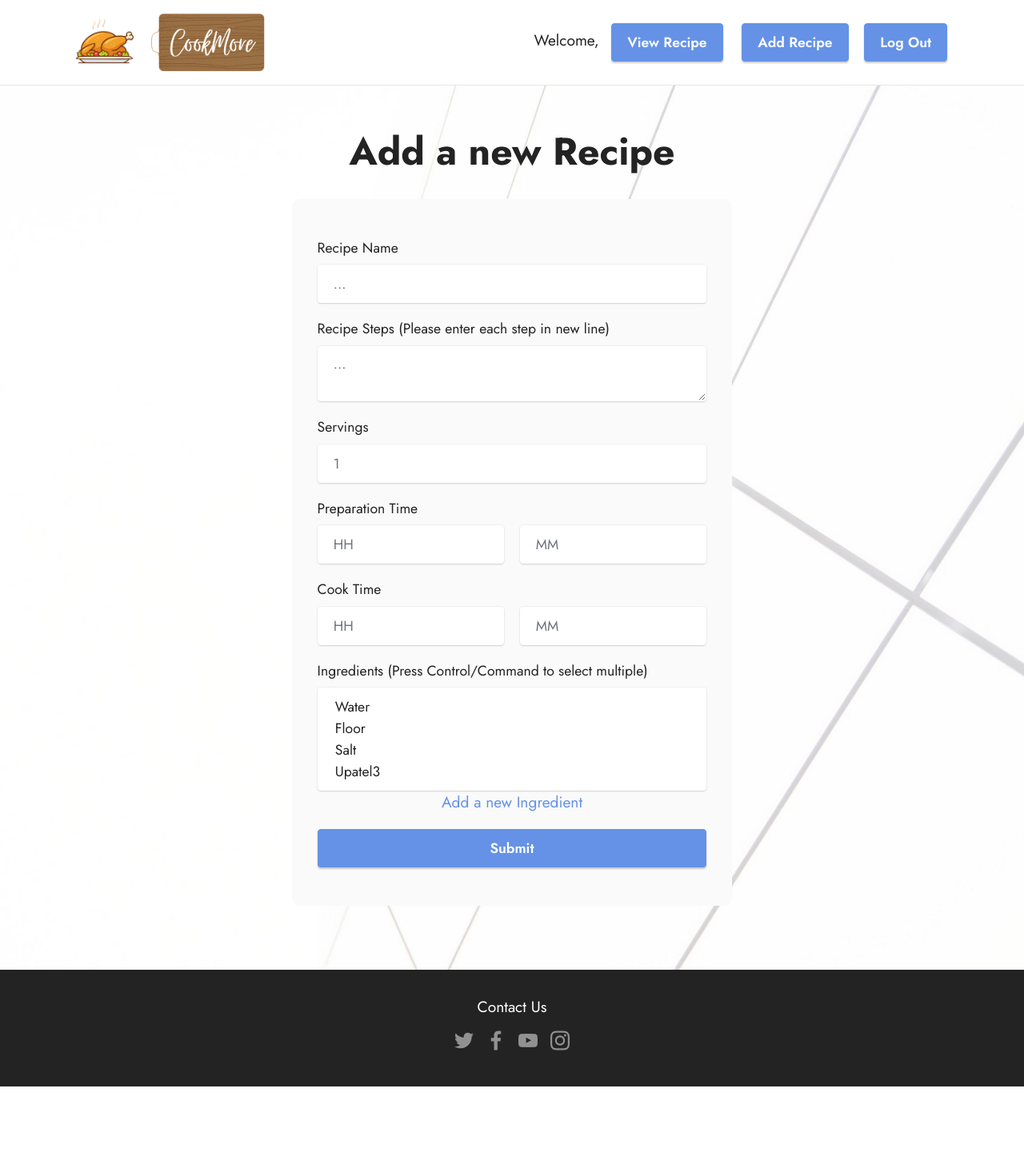
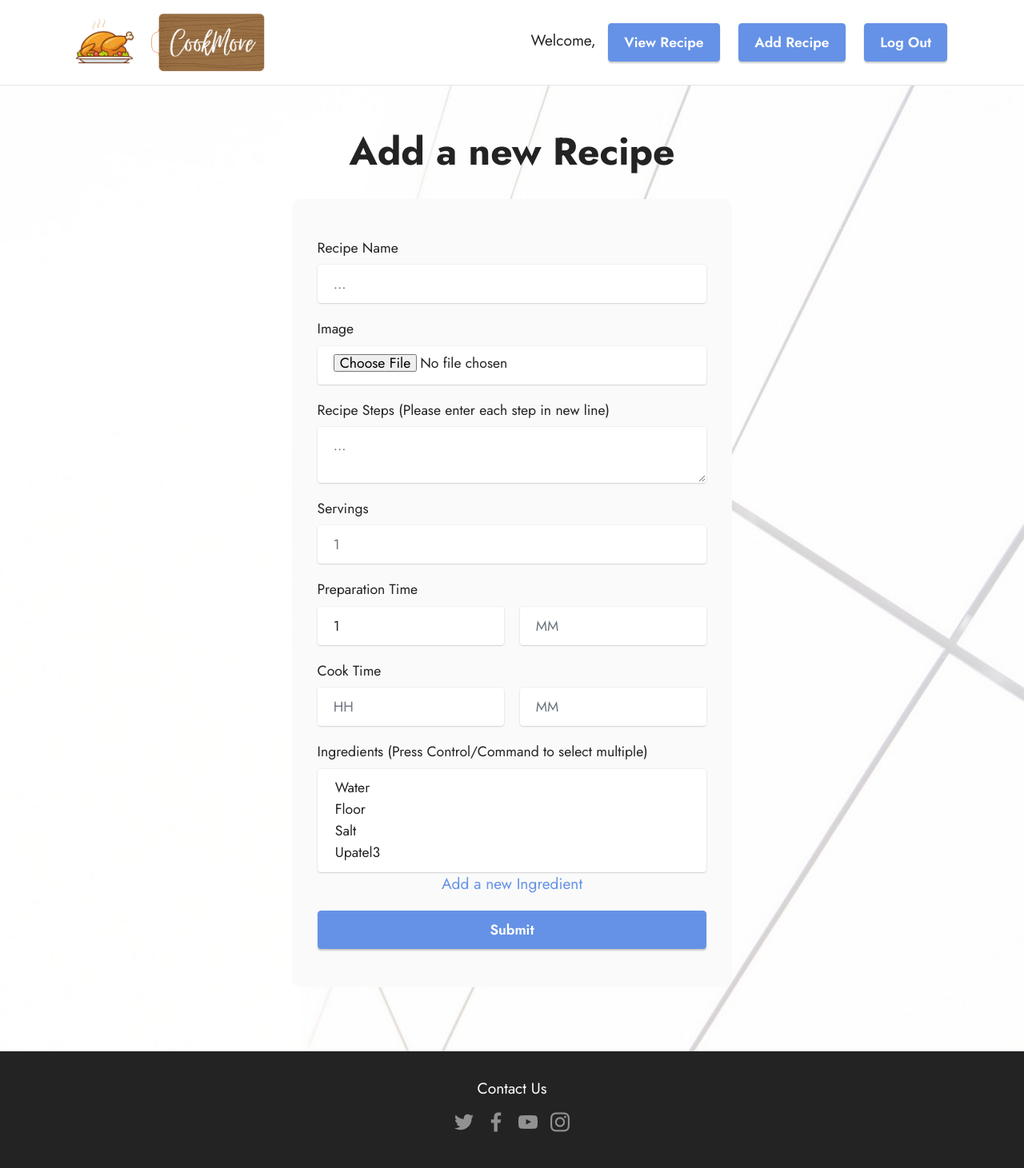
Before and after one commit to parthchauhan05/Cooooooooooook-de-kooooooooooooc, a Django app: page /add_recipe/ in a window 1280 px wide. Shown: the whole page at 80% size. Before the commit the page ends 1359 px from the top, so only its background shows below. Run offline with Django 3.2, Linux system fonts and the light colour scheme; a user stored in the database is signed in; data comes from the database, SQL or seed files in the repository; both versions use the stored data as it was after the commit; some libraries are stand-ins or nearby versions.

Commit message:
Image Upload

```diff
--- a/Recipes.html
+++ b/Recipes.html
@@ -58,9 +58,6 @@
 </section>
 
 <section class="features10 cid-sotbW4qMBf" id="features11-12">
-    <!---->
-
-
     <div class="container">
         <div class="title">
             <h3 class="mbr-section-title mbr-fonts-style mb-4 display-2">
--- a/mysite/mysite/settings.py
+++ b/mysite/mysite/settings.py
@@ -9,6 +9,7 @@ https://docs.djangoproject.com/en/3.1/topics/settings/
 For the full list of settings and their values, see
 https://docs.djangoproject.com/en/3.1/ref/settings/
 """
+import os
 
 from pathlib import Path
 
@@ -114,10 +115,12 @@ USE_L10N = True
 
 USE_TZ = True
 
-
+MEDIA_URL = '/images/'
 # Static files (CSS, JavaScript, Images)
 # https://docs.djangoproject.com/en/3.1/howto/static-files/
 
 STATIC_URL = '/static/'
+MEDIA_ROOT = os.path.join(BASE_DIR, 'images')
+MEDIA_URL = '/images/'
 
 LOGIN_REDIRECT_URL = 'index'
--- a/mysite/mysite/urls.py
+++ b/mysite/mysite/urls.py
@@ -15,8 +15,10 @@ Including another URLconf
 """
 from django.contrib import admin
 from django.urls import path, include
+from django.conf import settings
+from django.conf.urls.static import static
 
 urlpatterns = [
     path('', include('recipe.urls')),
     path('admin/', admin.site.urls),
-]
+]+ static(settings.MEDIA_URL, document_root=settings.MEDIA_ROOT)
--- a/mysite/recipe/models.py
+++ b/mysite/recipe/models.py
@@ -10,6 +10,7 @@ class Recipe(models.Model):
     recipe_prep_time = models.DurationField()
     recipe_cook_time = models.DurationField()
     recipe_servings = models.IntegerField()
+    recipe_image = models.FileField(upload_to='images')
     recipe_ingredient = models.ManyToManyField('Ingredient')
     recipe_favourites = models.ManyToManyField(settings.AUTH_USER_MODEL, blank=True)
     recipe_chef = models.ForeignKey(settings.AUTH_USER_MODEL, on_delete=models.CASCADE, related_name='creater')
--- a/mysite/recipe/static/assets/theme/css/style.css
+++ b/mysite/recipe/static/assets/theme/css/style.css
@@ -64,7 +64,6 @@ h6,
 .display-4,
 .display-5,
 .display-7,
-span,
 p,
 a {
   line-height: 1;
@@ -256,7 +255,9 @@ iframe {
   max-width: 100%;
   margin: 0 auto;
 }
-
+span.error{
+  color: red;
+}
 .mbr-figure {
   -ms-flex-item-align: center;
       -ms-grid-row-align: center;
--- a/mysite/recipe/templates/header.html
+++ b/mysite/recipe/templates/header.html
@@ -45,9 +45,10 @@
             </button>
             <div class="collapse navbar-collapse" id="navbarSupportedContent">
                 {% if request.user.is_authenticated %}
-                <div class="navbar-buttons"><span class = "mbr-section-subtitle align-center mbr-fonts-style mb-4 display-7">Welcome, {{ request.user.first_name }}</span>
+                <div class="navbar-buttons"><span class = "mbr-section-subtitle align-center mbr-fonts-style mb-4 display-7">Welcome, {{  request.user.first_name  }}</span>
                     <a class="btn btn-primary display-4" href="{% url 'view-recipes' %}">View Recipe</a>
-                    <a class="btn btn-primary display-4" href="{% url 'add-recipe' %}">Add Recipe</a><a class="btn btn-primary display-4" href="{% url 'log-out' %}">Log Out</a></div>
+                    <a class="btn btn-primary display-4" href="{% url 'add-recipe' %}">Add Recipe</a>
+                    <a class="btn btn-primary display-4" href="{% url 'log-out' %}">Log Out</a></div>
                 {% else %}
                     <div class="navbar-buttons"><a class="btn btn-primary display-4" href="{% url 'log-in' %}">Log In</a> <a class="btn btn-primary-outline display-4" href="{% url 'sign-up' %}">Sign Up</a>
                         <a class="btn btn-primary display-4" href="{% url 'view-recipes' %}">View Recipe</a>
--- a/mysite/recipe/templates/recipe/add_recipe.html
+++ b/mysite/recipe/templates/recipe/add_recipe.html
@@ -17,24 +17,28 @@
                     <div class="dragArea row">
                         <div class="col-lg-12 col-md-12 col-sm-12 form-group" data-for="name">
                             <label for="name" style="font-family: 'Jost', sans-serif; font-size: 1.1rem;">Recipe Name</label>
-                            <input type="text" name="name" placeholder="..." data-form-field="name" class="form-control" value="" id="name-form7-w">
+                            <input type="text" name="name" placeholder="..." data-form-field="name" class="form-control" value="" id="name-form7-w" required>
+                        </div>
+                        <div class="col-lg-12 col-md-12 col-sm-12 form-group" data-for="image">
+                            <label for="image" style="font-family: 'Jost', sans-serif; font-size: 1.1rem;">Image</label>
+                            <input type="file" name="image" placeholder="..." data-form-field="image" class="form-control" value="" id="image-form1-w" required>
                         </div>
                         <div class="col-lg-12 col-md-12 col-sm-12 form-group" data-for="steps">
                             <label for="steps" style="font-family: 'Jost', sans-serif; font-size: 1.1rem;">Recipe Steps (Please enter each step in new line)</label>
-                            <textarea type="text" name="steps" placeholder="..." data-form-field="steps" class="form-control" value="" id="name-form7-w"></textarea>
+                            <textarea type="text" name="steps" placeholder="..." data-form-field="steps" class="form-control" value="" id="name-form7-w" required></textarea>
                         </div>
                         <div class="col-lg-12 col-md-12 col-sm-12 form-group" data-for="servings">
                             <label for="servings" style="font-family: 'Jost', sans-serif; font-size: 1.1rem;">Servings</label>
-                            <input type="number" name="servings" placeholder="1" data-form-field="servings" class="form-control" value="" id="email-form7-w">
+                            <input type="number" name="servings" placeholder="1" data-form-field="servings" class="form-control" default="1" value="" id="email-form7-w">
                         </div>
                         <div class="col-lg-12 col-md-12 col-sm-12 form-group" data-for="prep-time">
                             <label for="prep-time-hour" style="font-family: 'Jost', sans-serif; font-size: 1.1rem;">Preparation Time</label>
                             <div class="row">
                                 <div class="col">
-                                    <input type="number" name="prep-time-hour" placeholder="HH" data-form-field="prep-time-hour" class="form-control" value="" id="email-form7-w">
+                                    <input type="number" name="prep-time-hour" placeholder="HH" data-form-field="prep-time-hour"  class="form-control" value="1" id="email-form7-w">
                                 </div>
                                 <div class="col">
-                                    <input type="number" name="prep-time-min" placeholder="MM" data-form-field="prep-time-min" class="form-control" value="" id="email-form7-w">
+                                    <input type="number" name="prep-time-min" placeholder="MM" data-form-field="prep-time-min" default="1" class="form-control" value="" id="email-form7-w">
                                 </div>
                             </div>
                         </div>
@@ -42,10 +46,10 @@
                             <label for="cook-time-hour" style="font-family: 'Jost', sans-serif; font-size: 1.1rem;">Cook Time</label>
                             <div class="row">
                                 <div class="col">
-                                    <input type="number" name="cook-time-hour" placeholder="HH" data-form-field="cook-time-hour" class="form-control" value="" id="email-form7-w">
+                                    <input type="number" name="cook-time-hour" placeholder="HH" data-form-field="cook-time-hour" default="0" class="form-control" value="" id="email-form7-w">
                                 </div>
                                 <div class="col">
-                                    <input type="number" name="cook-time-min" placeholder="MM" data-form-field="cook-time-min" class="form-control" value="" id="email-form7-w">
+                                    <input type="number" name="cook-time-min" placeholder="MM" data-form-field="cook-time-min" default="1" class="form-control" value="" id="email-form7-w">
                                 </div>
                             </div>
                         </div>
--- a/mysite/recipe/templates/recipe/recipe_details.html
+++ b/mysite/recipe/templates/recipe/recipe_details.html
@@ -31,6 +31,8 @@
         <hr>
         <h4>Cook Time:</h4>
         <p class="mbr-section-title mbr-fonts-style mb-0 display-7">{{recipe.recipe_cook_time}}</p>
+        <h4>Recipe Image:</h4>
+        <img src="{{MEDIA_URL}}/{{recipe.recipe_image}}" alt="{{recipe.recipe_image}}">
         <div class="row justify-content-center mt-4">
             <ol class="col">
                 <h4>Ingredients:</h4>
--- a/mysite/recipe/templates/registration/login.html
+++ b/mysite/recipe/templates/registration/login.html
@@ -25,11 +25,11 @@
                     <div class="dragArea row">
 
                         <div class="col-lg-12 col-md-12 col-sm-12 form-group" data-for="email">
-                            <input type="email" name="email" placeholder="Email" data-form-field="email" class="form-control" value="" id="email-form7-w">
+                            <input type="email" name="email" placeholder="John@doe.com" data-form-field="email" class="form-control" value="" id="email-form7-w" required>
                         </div>
 
                         <div data-for="password" class="col-lg-12 col-md-12 col-sm-12 form-group">
-                            <input type="password" name="password" placeholder="password" data-form-field="password" class="form-control" value="" id="phone-form7-w">
+                            <input type="password" name="password" placeholder="password" data-form-field="password" class="form-control" value="" id="phone-form7-w" required>
                         </div>
 
                         <div class="col-auto mbr-section-btn align-center">
--- a/mysite/recipe/views.py
+++ b/mysite/recipe/views.py
@@ -1,5 +1,5 @@
 from django.shortcuts import render, redirect
-from django.http import HttpResponse
+from django.http import HttpResponse, HttpResponseRedirect
 from django.template import loader
 from django.contrib.auth.models import User
 from django.contrib.auth.forms import UserCreationForm
@@ -7,6 +7,7 @@ from django.contrib.auth import login, authenticate, logout
 from django.contrib.auth.decorators import login_required
 from .models import Ingredient, Recipe
 import datetime
+from mysite import settings
 
 # Create your views here.
 def index(request):
@@ -21,11 +22,18 @@ def sign_up(request):
         lname = request.POST.get("lname")
         email = request.POST.get("email")
         password = request.POST.get("password")
-        user = User.objects.create_user(username=email, email=email, password=password, first_name=fname, last_name=lname)
-        login(request, authenticate(request, username=email, password=password))
-        return redirect("index")
+        cpassword = request.POST.get("cpassword")
+        if password == cpassword and User.object.get(email=email) :
+            user = User.objects.create_user(username=email, email=email, password=password, first_name=fname, last_name=lname)
+            login(request, authenticate(request, username=email, password=password))
+            return redirect("index")
+        else:
+            context = {
+                'html': 'User already exists'}
+            return render(request, 'registration/register.html', context=context)
     else:
         pass
+
     return render(request,'registration/register.html')
 
 
@@ -41,7 +49,7 @@ def log_in(request):
             else:
                 pass
         else:
-            print(user, email, password)
+            print(user, password)
             return render(request,'registration/login.html')
     else:
         pass
@@ -56,15 +64,19 @@ def log_out(request):
 @login_required
 def add_recipe(request):
     if request.method == "POST":
+        # form = UploadFileForm(request.POST, request.FILES)
         name = request.POST.get("name")
         steps = request.POST.getlist("steps")
         servings = request.POST.get("servings")
-        prep_hour = int(request.POST.get("prep-time-hour"))
+        image = request.FILES['recipie_image']
+        prep_hour = request.POST.get("prep-time-hour")
         prep_min = int(request.POST.get("prep-time-min"))
         cook_hour = int(request.POST.get("cook-time-hour"))
         cook_min = int(request.POST.get("cook-time-min"))
         ingredients = list(request.POST.getlist("ingredients"))
         user = request.user
+        handle_uploaded_file(image)
+
 
         prep_time = datetime.timedelta(hours=prep_hour, minutes=prep_min)
         cook_time = datetime.timedelta(hours=cook_hour, minutes=cook_min)
@@ -74,7 +86,8 @@ def add_recipe(request):
             recipe_chef=user,
             recipe_servings=servings,
             recipe_prep_time=prep_time,
-            recipe_cook_time=cook_time
+            recipe_cook_time=cook_time,
+            recipe_image=image
         )
         r = recipe.save()
         for ingredient in ingredients:
@@ -87,7 +100,6 @@ def add_recipe(request):
         'ingredients': Ingredients
     }
     return render(request,'recipe/add_recipe.html', context=context)
-
 
 def view_recipes(request):
     recipes = Recipe.objects.all()
@@ -112,3 +124,8 @@ def add_ingredient(request):
         ing.save()
         return redirect('index')
     return render(request, 'recipe/add_ingredient.html')
+
+def handle_uploaded_file(f):
+    with open(settings.MEDIA_URL+f, 'wb+') as file:
+        for chunk in f.chunks():
+            file.write(chunk)
```
Also changed, not shown: mysite/recipe/templates/registration/register.html (+10 -8 lines), mysite/db.sqlite3, mysite/images/desktop.png (added), mysite/recipe/migrations/0003_auto_20210328_1339.py (added).
